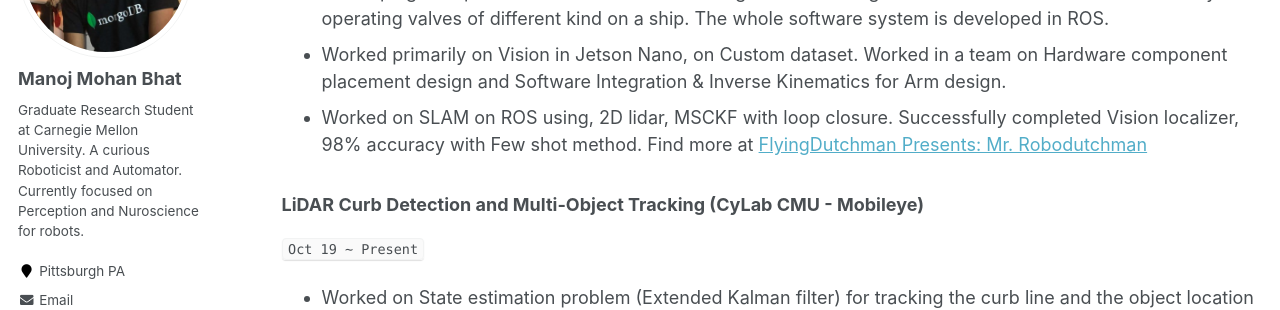
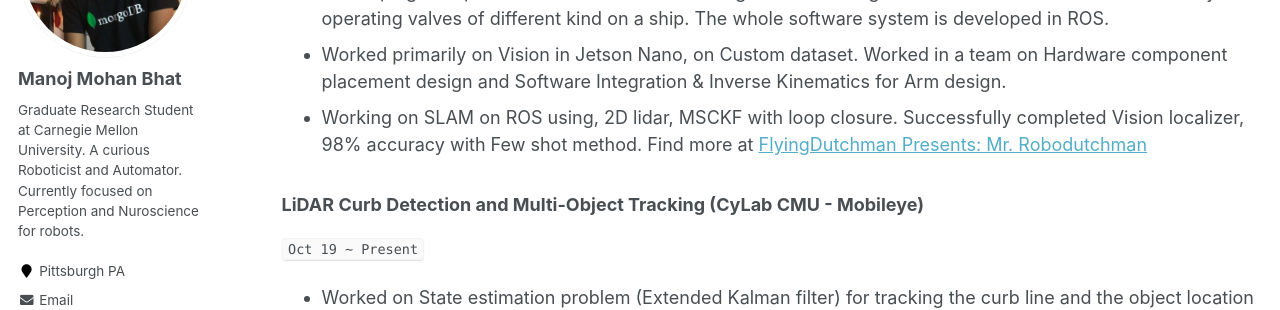
Before and after one commit to Manojbhat09/manojbhat09.github.io_old, a Jekyll site: the page built from _pages/cv.md, in a window 1280 px wide and 900 px high, scrolled down 2477 px. Shown: the part 153-463 px from the top of the window. Built offline with Jekyll 4.4.1, drawn with Linux system fonts in a browser that asks for light colours; some web fonts are replaced.

Commit message:
Update cv.md

```diff
--- a/_pages/cv.md
+++ b/_pages/cv.md
@@ -77,7 +77,7 @@ _Research Engineer_<br>
 ### **RoboDutchman (Mechatronic Robot Design)**
  - Developing a Shipbot robot for Mechatronic Design course. The goal is to fulfill missions in autonomously operating valves of different kind on a ship. The whole software system is developed in ROS.
  - Worked primarily on Vision in Jetson Nano, on Custom dataset. Worked in a team on Hardware component placement design and Software Integration & Inverse Kinematics for Arm design.
- - Worked on SLAM on ROS using, 2D lidar, MSCKF with loop closure. Successfully completed Vision localizer, 98% accuracy with Few shot method. Find more at [FlyingDutchman Presents: Mr. Robodutchman](https://sites.google.com/view/flyingdutchman/home)
+ - Working on SLAM on ROS using, 2D lidar, MSCKF with loop closure. Successfully completed Vision localizer, 98% accuracy with Few shot method. Find more at [FlyingDutchman Presents: Mr. Robodutchman](https://sites.google.com/view/flyingdutchman/home)
 
 <!-- ### **Neural Architecture Search for Sensor Fusion and SLAM** `Sept 2018 - Present` -->
 ### **LiDAR Curb Detection and Multi-Object Tracking** (CyLab CMU - Mobileye)
```
